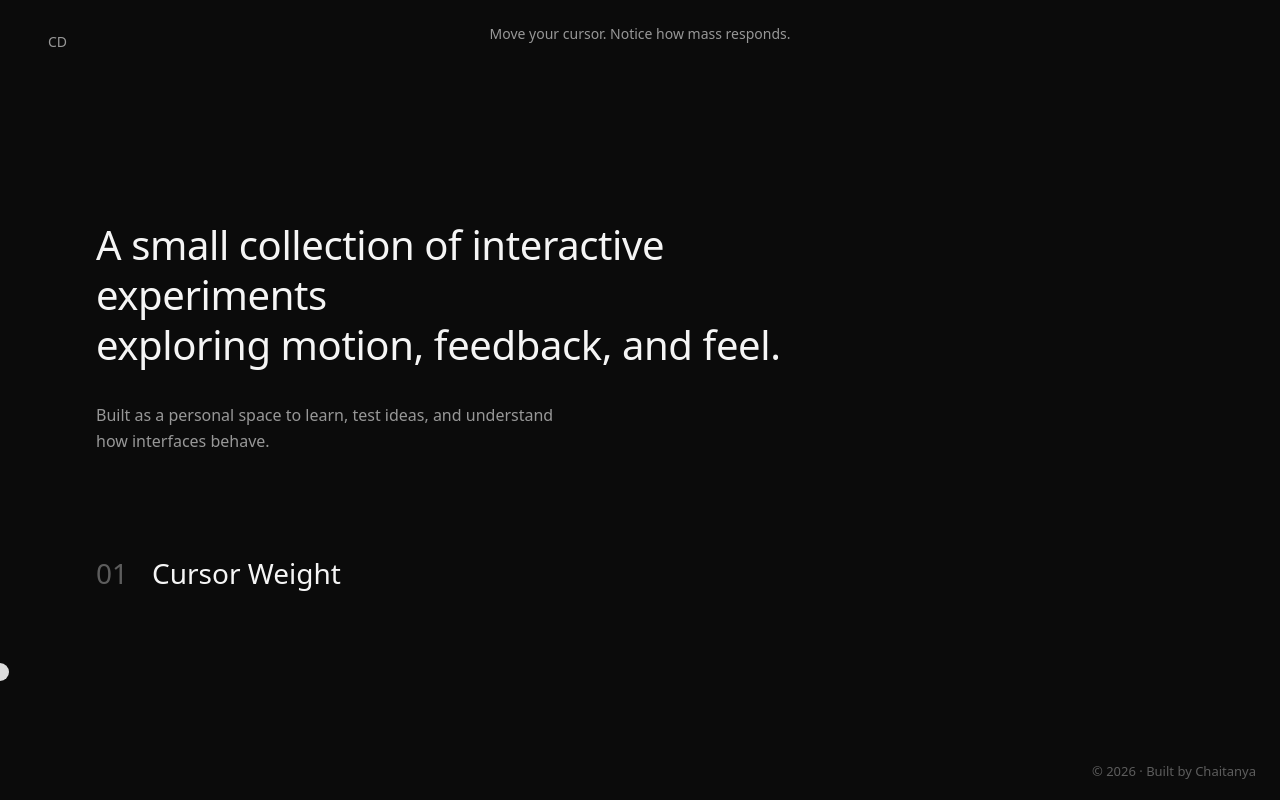
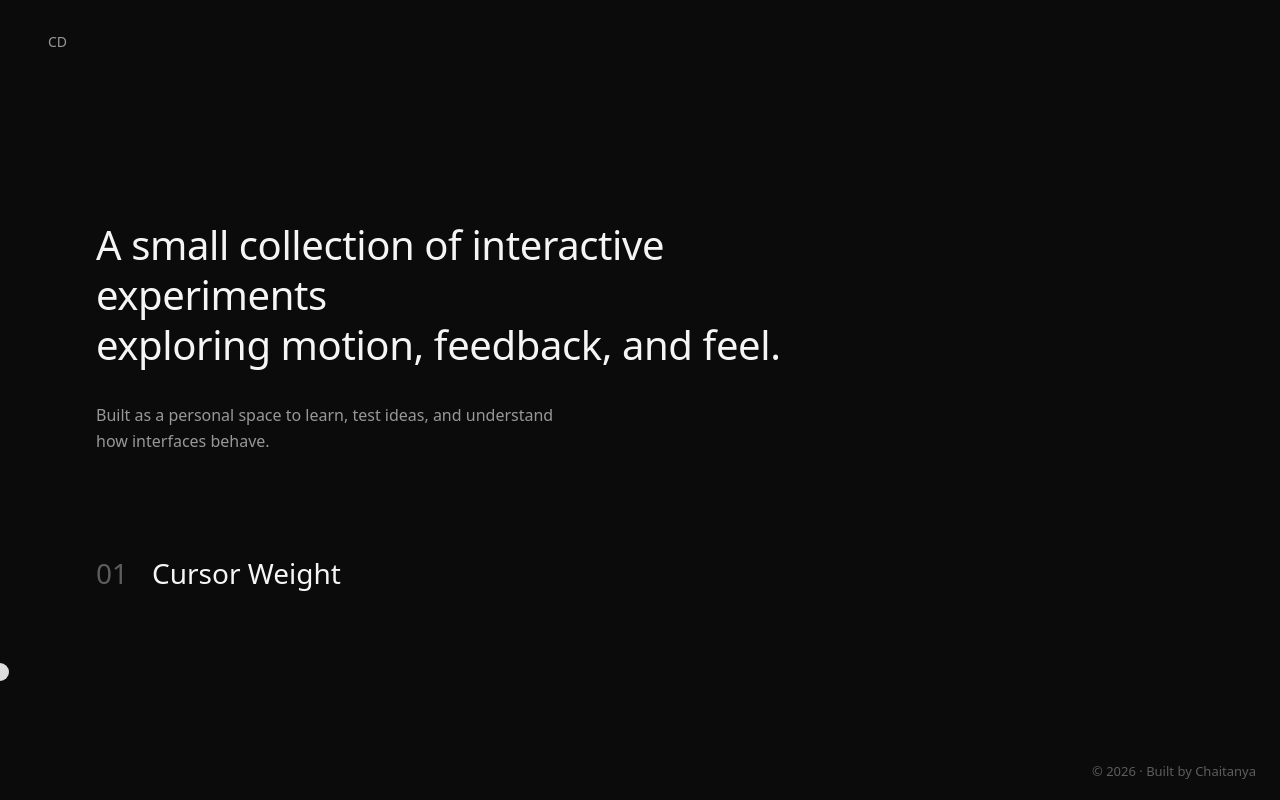
Before and after one commit to Quickflashtech/chaitanyadhotre-games, a plain HTML site: page index.html in a window 1280 px wide. Drawn offline with Linux system fonts and the light colour scheme.

Commit message:
Remove experiment hint from overlay
Removed the experiment hint from the overlay.

```diff
--- a/index.html
+++ b/index.html
@@ -38,10 +38,6 @@
 <div class="overlay" aria-hidden="true">
   <div class="overlay-bg"></div>
 
-  <div class="experiment-hint">
-  Move your cursor. Notice how mass responds.
-  </div>
-
   <div class="overlay-content">
     <button class="overlay-close" aria-label="Close">
       ×
```
